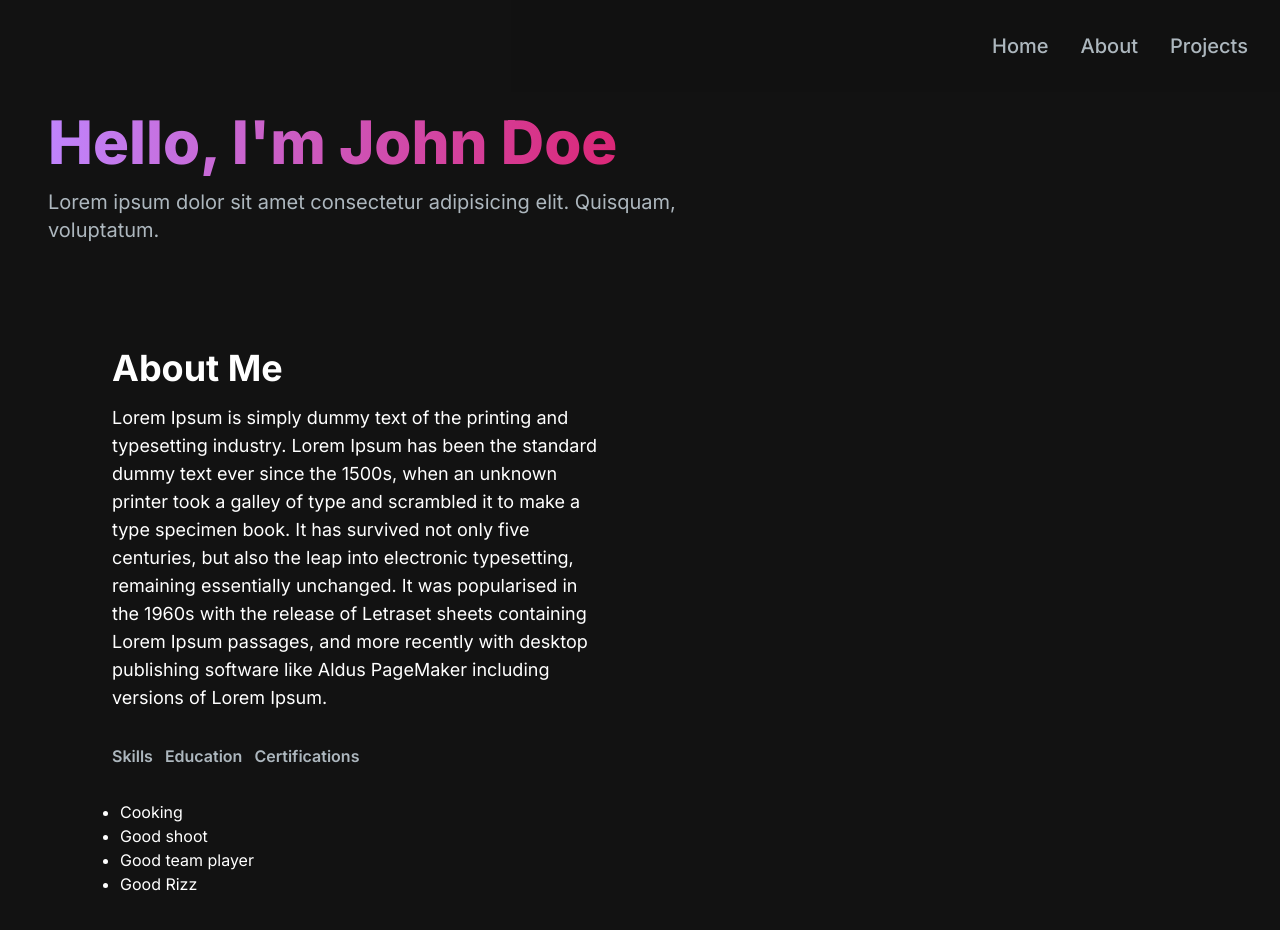
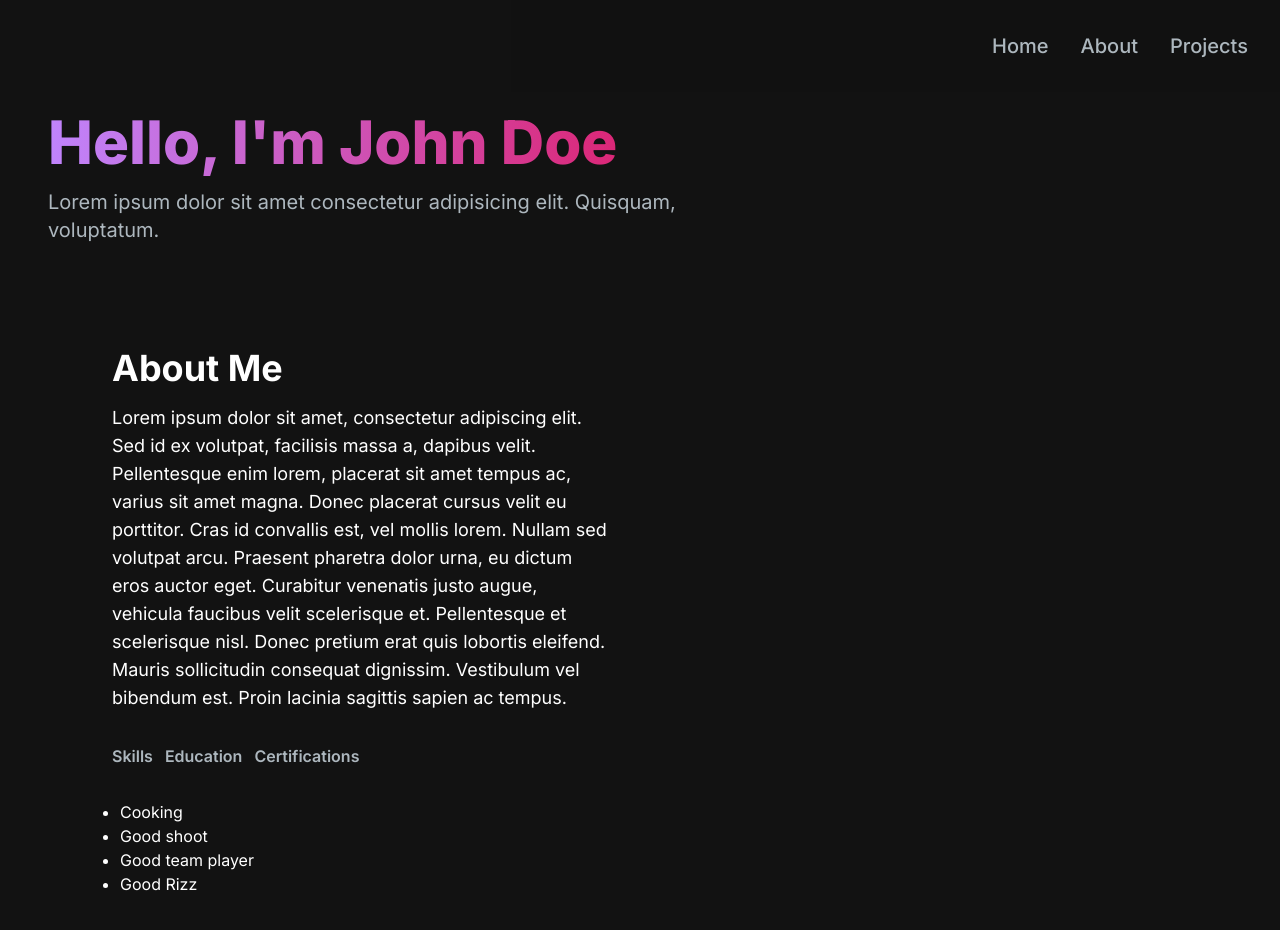
Before and after one commit to TheoEwzZer/workshop-portfolio, a Next.js app: page / in a window 1280 px wide. Shown: the top 930 px of the page. Built offline with nearby package versions, Linux system fonts and the light colour scheme.

Commit message:
fix: update AboutSection content

```diff
--- a/src/components/AboutSection.jsx
+++ b/src/components/AboutSection.jsx
@@ -49,14 +49,15 @@ const AboutSection = () => {
         <div className="mt-4 md:mt-0 text-left flex flex-col h-full">
           <h2 className="text-4xl font-bold text-white mb-4">About Me</h2>
           <p className="text-white text-base md:text-lg">
-            Lorem Ipsum is simply dummy text of the printing and typesetting industry.
-            Lorem Ipsum has been the standard dummy text ever since the 1500s, when an
-            unknown printer took a galley of type and scrambled it to make a type specimen
-            book. It has survived not only five centuries, but also the leap into
-            electronic typesetting, remaining essentially unchanged. It was popularised in
-            the 1960s with the release of Letraset sheets containing Lorem Ipsum passages,
-            and more recently with desktop publishing software like Aldus PageMaker
-            including versions of Lorem Ipsum.
+            Lorem ipsum dolor sit amet, consectetur adipiscing elit. Sed id ex volutpat,
+            facilisis massa a, dapibus velit. Pellentesque enim lorem, placerat sit amet
+            tempus ac, varius sit amet magna. Donec placerat cursus velit eu porttitor.
+            Cras id convallis est, vel mollis lorem. Nullam sed volutpat arcu. Praesent
+            pharetra dolor urna, eu dictum eros auctor eget. Curabitur venenatis justo
+            augue, vehicula faucibus velit scelerisque et. Pellentesque et scelerisque
+            nisl. Donec pretium erat quis lobortis eleifend. Mauris sollicitudin consequat
+            dignissim. Vestibulum vel bibendum est. Proin lacinia sagittis sapien ac
+            tempus.
           </p>
           <div className="flex flex-row justify-start mt-8">
             <button onClick={() => handleTabChange("skills")}>
```
